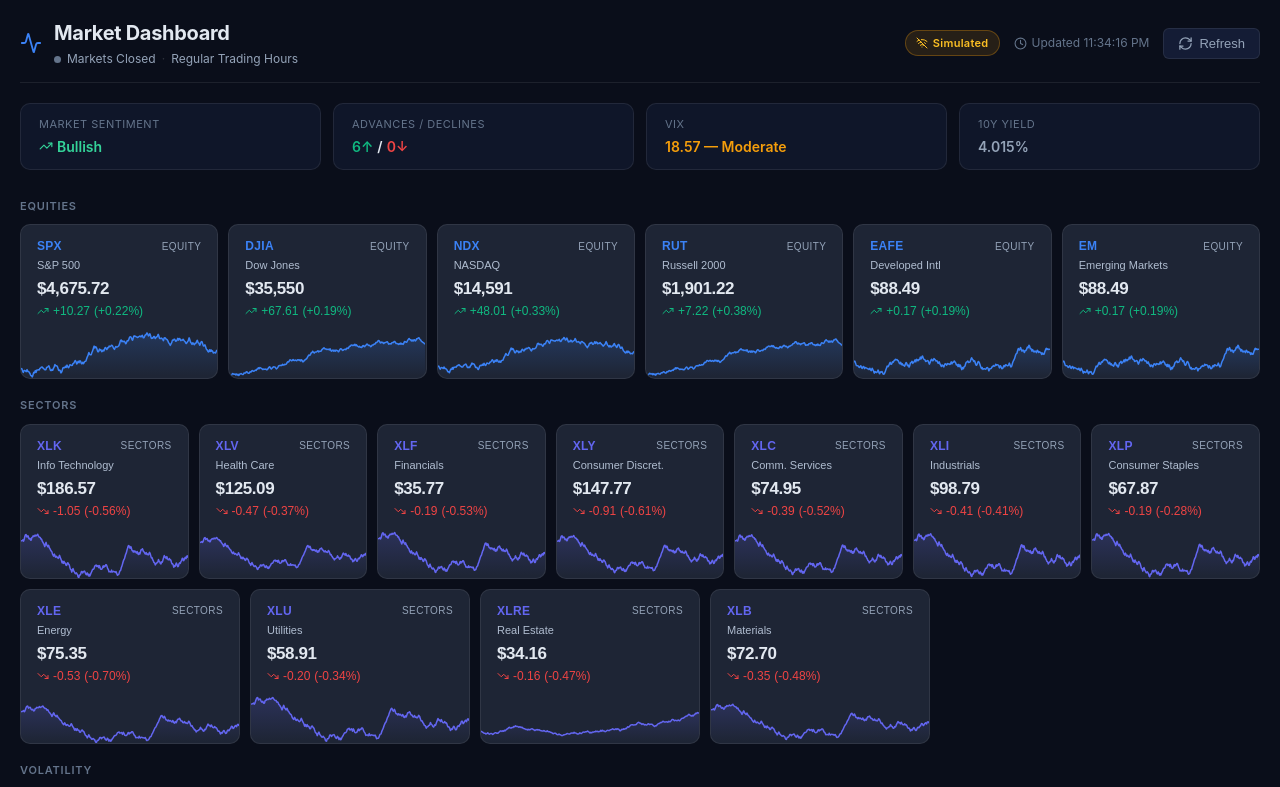
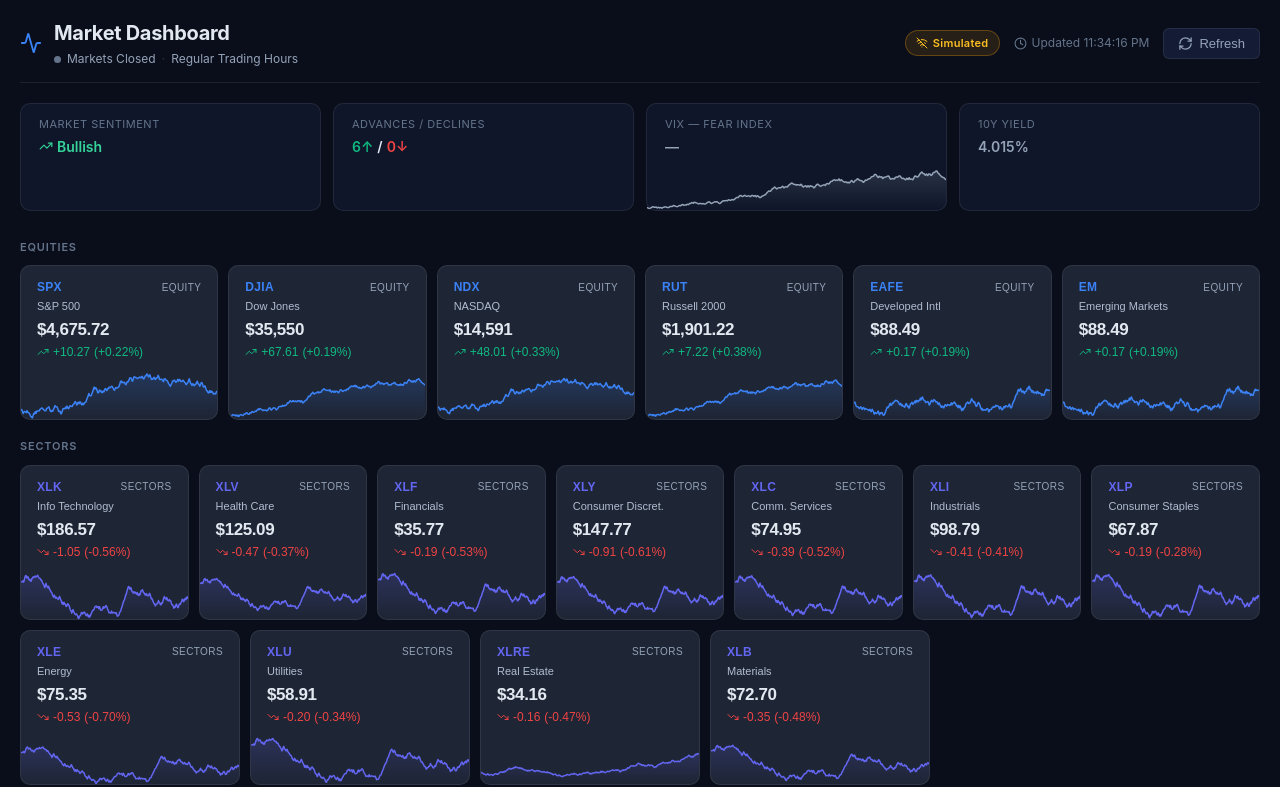
Before and after one commit to jctrott68/market-dashboard, a React (Vite) app: page / in a window 1280 px wide. Shown: the top 787 px of the page. Built offline with nearby package versions, Linux system fonts and the light colour scheme; no server answers.

Commit message:
Move VIX to summary bar with 12M sparkline, remove Volatility section

```diff
--- a/src/App.css
+++ b/src/App.css
@@ -149,6 +149,17 @@
   color: var(--text-muted);
   text-transform: uppercase;
   letter-spacing: 0.5px;
+}
+
+.summary-pill--vix {
+  min-width: 220px;
+}
+
+.summary-sparkline {
+  margin-top: 6px;
+  margin-left: -18px;
+  margin-right: -18px;
+  margin-bottom: -12px;
 }
 
 .summary-value {
--- a/src/App.jsx
+++ b/src/App.jsx
@@ -10,9 +10,9 @@
 import { getQuotesWithFallback, getBatchQuotes, lookupTicker } from "./api/marketApi";
 import "./App.css";
 
-const CATEGORY_ORDER = ["equity", "sectors", "volatility", "bonds", "commodities", "crypto", "fx"];
+const CATEGORY_ORDER = ["equity", "sectors", "bonds", "commodities", "crypto", "fx"];
 const CATEGORY_LABELS = {
-  equity: "Equities", sectors: "Sectors", bonds: "Fixed Income", volatility: "Volatility",
+  equity: "Equities", sectors: "Sectors", bonds: "Fixed Income",
   commodities: "Commodities", crypto: "Crypto", fx: "Currencies",
 };
 const AUTO_REFRESH_MS = 30_000;
--- a/src/components/MarketSummary.jsx
+++ b/src/components/MarketSummary.jsx
@@ -1,42 +1,39 @@
+import { useState, useEffect } from "react";
 import { INDEXES } from "../data/marketData";
 import { TrendingUp, TrendingDown } from "lucide-react";
+import { AreaChart, Area, ResponsiveContainer, Tooltip, YAxis } from "recharts";
+import { getChartDataWithFallback } from "../api/marketApi";
 
 function calcSentiment(avgChange, advances, total, vixPrice, yieldChange) {
   let score = 0;
 
-  // Equity momentum (weight: 2)
   if (avgChange > 0.5)       score += 2;
   else if (avgChange > 0.1)  score += 1;
   else if (avgChange < -0.5) score -= 2;
   else if (avgChange < -0.1) score -= 1;
 
-  // Breadth — how many equity indexes are advancing
   const breadth = total > 0 ? advances / total : 0.5;
   if (breadth >= 0.75)      score += 1;
   else if (breadth <= 0.25) score -= 1;
 
-  // VIX — fear gauge
   if (vixPrice != null) {
     if (vixPrice < 15)       score += 1;
     else if (vixPrice > 25)  score -= 2;
     else if (vixPrice > 20)  score -= 1;
   }
 
-  // 10Y yield direction — rising yields pressure equities
   if (yieldChange != null) {
     if (yieldChange > 0.05)       score -= 1;
     else if (yieldChange < -0.05) score += 1;
   }
 
-  // Primary label
   let label, color, icon;
-  if (score >= 3)       { label = "Risk-On";   color = "#10b981"; icon = <TrendingUp size={14} />; }
-  else if (score >= 1)  { label = "Bullish";   color = "#34d399"; icon = <TrendingUp size={14} />; }
-  else if (score === 0) { label = "Mixed";     color = "#f59e0b"; icon = null; }
-  else if (score >= -2) { label = "Cautious";  color = "#f97316"; icon = <TrendingDown size={14} />; }
-  else                  { label = "Risk-Off";  color = "#ef4444"; icon = <TrendingDown size={14} />; }
+  if (score >= 3)       { label = "Risk-On";  color = "#10b981"; icon = <TrendingUp size={14} />; }
+  else if (score >= 1)  { label = "Bullish";  color = "#34d399"; icon = <TrendingUp size={14} />; }
+  else if (score === 0) { label = "Mixed";    color = "#f59e0b"; icon = null; }
+  else if (score >= -2) { label = "Cautious"; color = "#f97316"; icon = <TrendingDown size={14} />; }
+  else                  { label = "Risk-Off"; color = "#ef4444"; icon = <TrendingDown size={14} />; }
 
-  // Qualifiers
   const qualifiers = [];
   if (vixPrice != null && vixPrice > 25)         qualifiers.push("High Fear");
   else if (vixPrice != null && vixPrice > 20)    qualifiers.push("Elevated Vol");
@@ -44,14 +41,12 @@
   if (breadth <= 0.25 && total > 0)              qualifiers.push("Narrow Breadth");
 
   const display = qualifiers.length > 0 ? `${label} · ${qualifiers.join(" · ")}` : label;
-
   return { label: display, color, icon, score };
 }
 
 export default function MarketSummary({ quotes, myStocks = [], stockQuotes = {} }) {
   const equityIndexes = INDEXES.filter((i) => i.category === "equity");
 
-  // Combine equity indexes + My Stocks for advances/declines
   const indexAdvances = equityIndexes.filter((i) => (quotes[i.symbol]?.change ?? 0) > 0).length;
   const indexDeclines = equityIndexes.filter((i) => (quotes[i.symbol]?.change ?? 0) < 0).length;
   const stockAdvances = myStocks.filter((s) => (stockQuotes[s.symbol]?.change ?? 0) > 0).length;
@@ -65,7 +60,6 @@
 
   const avgChange = equityIndexes.reduce((sum, i) => sum + (quotes[i.symbol]?.changePct ?? 0), 0) / equityIndexes.length;
   const yieldChange = tnx?.price != null && tnx?.prevClose != null ? tnx.price - tnx.prevClose : null;
-
   const sentiment = calcSentiment(avgChange, advances, total, vix?.price ?? null, yieldChange);
 
   const vixColor = !vix ? "#94a3b8"
@@ -85,6 +79,16 @@
     : "—";
   const yieldColor = yieldChange == null ? "#94a3b8" : yieldChange > 0.05 ? "#ef4444" : yieldChange < -0.05 ? "#10b981" : "#94a3b8";
 
+  // VIX 12M sparkline
+  const [vixChart, setVixChart] = useState([]);
+  useEffect(() => {
+    let cancelled = false;
+    getChartDataWithFallback("^VIX", "12M").then((data) => {
+      if (!cancelled) setVixChart(data);
+    });
+    return () => { cancelled = true; };
+  }, []);
+
   return (
     <div className="market-summary">
       <div className="summary-pill">
@@ -93,6 +97,7 @@
           {sentiment.icon} {sentiment.label}
         </span>
       </div>
+
       <div className="summary-pill">
         <span className="summary-label">Advances / Declines</span>
         <span className="summary-value">
@@ -102,10 +107,48 @@
           {myStocks.length > 0 && <span style={{ color: "var(--text-muted)", fontSize: "11px", marginLeft: "4px" }}>of {total}</span>}
         </span>
       </div>
-      <div className="summary-pill">
-        <span className="summary-label">VIX</span>
+
+      <div className="summary-pill summary-pill--vix">
+        <span className="summary-label">VIX — Fear Index</span>
         <span className="summary-value" style={{ color: vixColor }}>{vixLabel}</span>
+        {vixChart.length > 0 && (
+          <div className="summary-sparkline">
+            <ResponsiveContainer width="100%" height={44}>
+              <AreaChart data={vixChart} margin={{ top: 4, right: 0, left: 0, bottom: 0 }}>
+                <defs>
+                  <linearGradient id="vix-grad" x1="0" y1="0" x2="0" y2="1">
+                    <stop offset="5%" stopColor={vixColor} stopOpacity={0.3} />
+                    <stop offset="95%" stopColor={vixColor} stopOpacity={0} />
+                  </linearGradient>
+                </defs>
+                <YAxis domain={["auto", "auto"]} hide />
+                <Tooltip
+                  content={({ active, payload }) => {
+                    if (!active || !payload?.length) return null;
+                    const { date, price } = payload[0].payload;
+                    return (
+                      <div className="card-spark-tooltip">
+                        <div className="card-spark-date">{date}</div>
+                        <div>{price.toFixed(2)}</div>
+                      </div>
+                    );
+                  }}
+                />
+                <Area
+                  type="monotone"
+                  dataKey="price"
+                  stroke={vixColor}
+                  strokeWidth={1.5}
+                  fill="url(#vix-grad)"
+                  dot={false}
+                  isAnimationActive={false}
+                />
+              </AreaChart>
+            </ResponsiveContainer>
+          </div>
+        )}
       </div>
+
       <div className="summary-pill">
         <span className="summary-label">10Y Yield</span>
         <span className="summary-value" style={{ color: yieldColor }}>{yieldDisplay}</span>
--- a/src/data/marketData.js
+++ b/src/data/marketData.js
@@ -16,7 +16,6 @@
   { symbol: "XLU",  name: "Utilities",             short: "XLU",  category: "sectors" },
   { symbol: "XLRE", name: "Real Estate",           short: "XLRE", category: "sectors" },
   { symbol: "XLB",  name: "Materials",             short: "XLB",  category: "sectors" },
-  { symbol: "^VIX", name: "VIX", short: "VIX", category: "volatility" },
   { symbol: "^TNX", name: "10Y Treasury", short: "10YR", category: "bonds" },
   { symbol: "^TYX", name: "30Y Treasury", short: "30YR", category: "bonds" },
   { symbol: "MUB", name: "Muni Bonds", short: "MUB", category: "bonds" },
```
